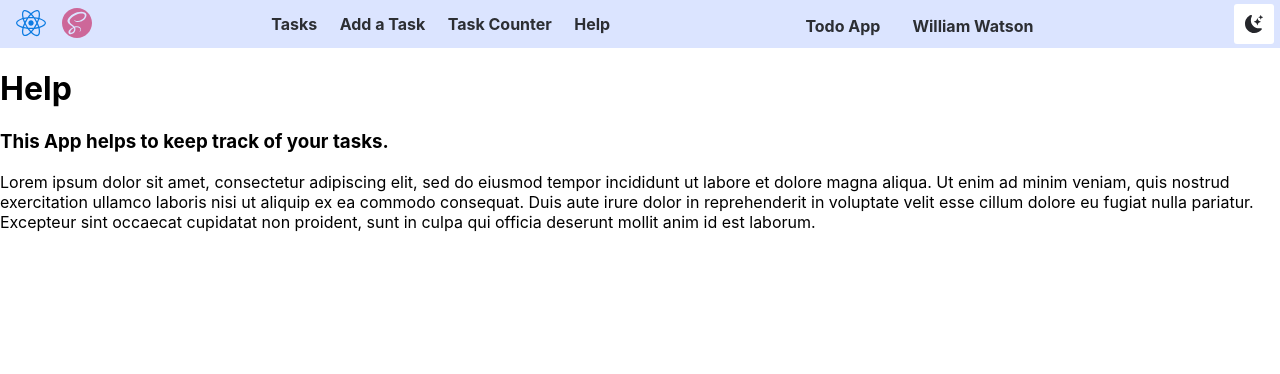
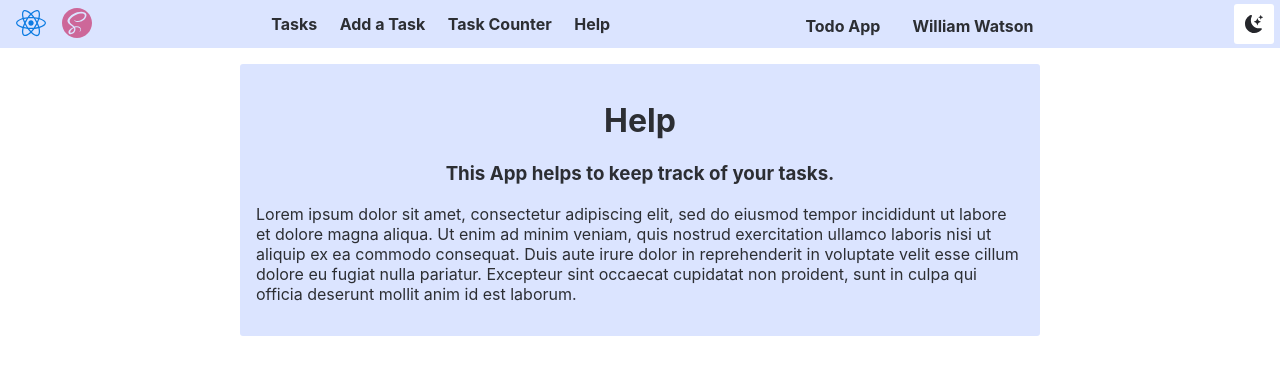
Before and after one commit to threnody5/INFO-5143-lab, a React (Create React App) app: page /help in a window 1280 px wide. Shown: the top 374 px of the page. Built offline with nearby package versions, Linux system fonts and the light colour scheme.

Commit message:
added help information to page for user, added styling

```diff
--- a/src/pages/Help/index.jsx
+++ b/src/pages/Help/index.jsx
@@ -1,20 +1,27 @@
 /** @format */
 
+import Card from '../../components/Card';
+import styles from './styles.module.scss';
+import { useSelector } from 'react-redux';
+
 const Help = () => {
+  const theme = useSelector((state) => state.theme.value);
   return (
-    <div>
-      <h1>Help</h1>
-      <h3>This App helps to keep track of your tasks.</h3>
-      <p>
-        Lorem ipsum dolor sit amet, consectetur adipiscing elit, sed do eiusmod
-        tempor incididunt ut labore et dolore magna aliqua. Ut enim ad minim
-        veniam, quis nostrud exercitation ullamco laboris nisi ut aliquip ex ea
-        commodo consequat. Duis aute irure dolor in reprehenderit in voluptate
-        velit esse cillum dolore eu fugiat nulla pariatur. Excepteur sint
-        occaecat cupidatat non proident, sunt in culpa qui officia deserunt
-        mollit anim id est laborum.
-      </p>
-    </div>
+    <Card className={`${styles.helpContainer}`}>
+      <div className={styles[theme]}>
+        <h1>Help</h1>
+        <h3>This App helps to keep track of your tasks.</h3>
+        <p>
+          Lorem ipsum dolor sit amet, consectetur adipiscing elit, sed do
+          eiusmod tempor incididunt ut labore et dolore magna aliqua. Ut enim ad
+          minim veniam, quis nostrud exercitation ullamco laboris nisi ut
+          aliquip ex ea commodo consequat. Duis aute irure dolor in
+          reprehenderit in voluptate velit esse cillum dolore eu fugiat nulla
+          pariatur. Excepteur sint occaecat cupidatat non proident, sunt in
+          culpa qui officia deserunt mollit anim id est laborum.
+        </p>
+      </div>
+    </Card>
   );
 };
 
--- /dev/null
+++ b/src/pages/Help/styles.module.scss
@@ -0,0 +1,32 @@
+@import './../../styles/styles.module.scss';
+
+.helpContainer {
+    width: 60%;
+    margin: 1rem auto 0 auto;
+    padding: 1rem;
+    display: flex;
+    flex-direction: column;
+
+    h1,
+    h3 {
+        text-align: center;
+    }
+
+    .dark {
+
+        h1,
+        h3,
+        p {
+            color: $dark-text-color;
+        }
+    }
+
+    .light {
+
+        h1,
+        h3,
+        p {
+            color: $light-text-color;
+        }
+    }
+}
```
